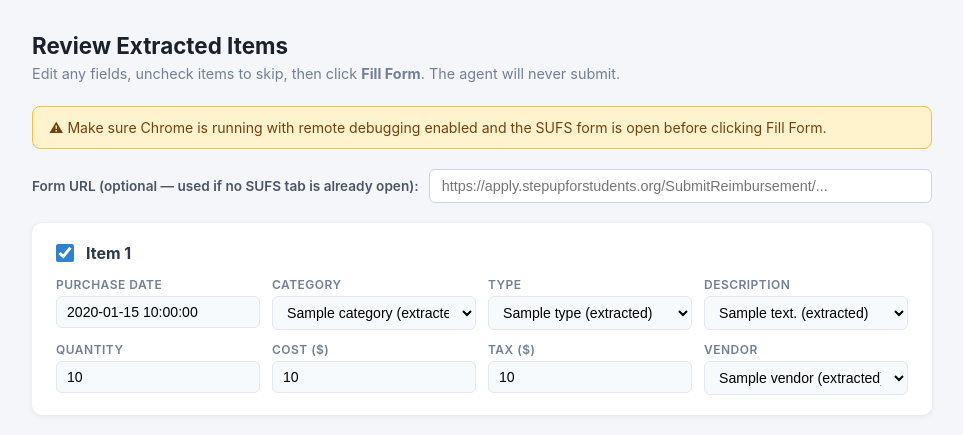
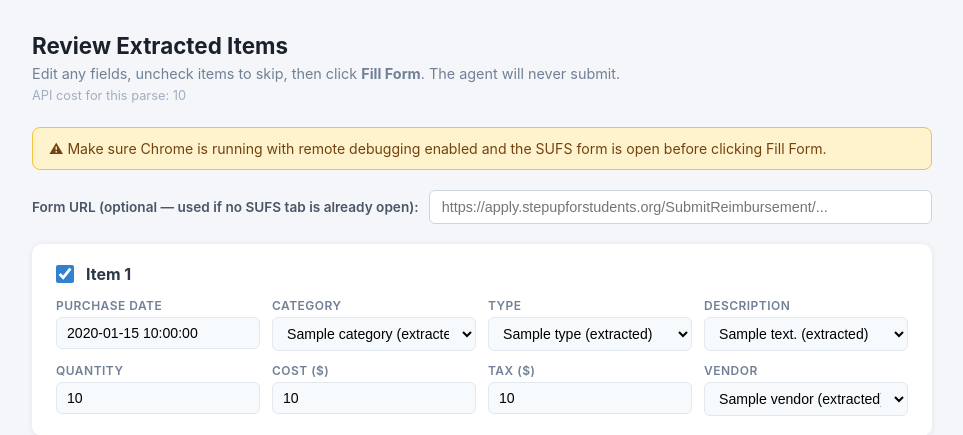
Before and after one commit to bnlbrght31/step_up_tool, a Flask app: template templates/confirm.html in a window 1280 px wide. Shown: the top 435 px of the page, without its empty margins (158-1121 px from the left). Run offline with Flask 3, Linux system fonts and the light colour scheme; the template is opened without the code that fills it: most values are stand-ins (such as "Sample title", 1, 10 or a date in 2020).

Commit message:
Display API cost in browser UI
- Receipt parser: cost shown below heading on confirm page
- Scanner: cost shown in summary line after scan completes

Co-Authored-By: Claude Sonnet 4.6 <noreply@anthropic.com>

```diff
--- a/main.py
+++ b/main.py
@@ -44,11 +44,12 @@ def upload():
     file.save(filepath)
 
     try:
-        items = parse_receipt(str(filepath))
+        items, parse_cost = parse_receipt(str(filepath))
     except Exception as e:
         return render_template("index.html", error=f"Failed to parse receipt: {e}", options_discovered=load_form_options() is not None)
 
     session["items"] = [item.to_dict() for item in items]
+    session["parse_cost"] = parse_cost
     return redirect(url_for("confirm"))
 
 
@@ -58,10 +59,12 @@ def confirm():
     if not items:
         return redirect(url_for("index"))
     form_options = load_form_options()
+    parse_cost = session.get("parse_cost")
     return render_template(
         "confirm.html",
         items=items,
         form_options_json=json.dumps(form_options) if form_options else "null",
+        parse_cost=f"${parse_cost:.4f}" if parse_cost else None,
         enumerate=enumerate,
     )
 
@@ -124,8 +127,8 @@ def scan_run():
     from_date = data.get("from_date")  # YYYY-MM-DD from date picker, or None
     try:
         existing = get_existing_order_numbers()
-        orders, after_date = scan_amazon_orders(existing, from_date=from_date)
-        return jsonify({"orders": orders, "after_date": after_date})
+        orders, after_date, scan_cost = scan_amazon_orders(existing, from_date=from_date)
+        return jsonify({"orders": orders, "after_date": after_date, "scan_cost": round(scan_cost, 4)})
     except RuntimeError as e:
         return jsonify({"error": str(e)}), 400
     except Exception as e:
--- a/src/amazon_scanner.py
+++ b/src/amazon_scanner.py
@@ -179,11 +179,12 @@ No explanation, no markdown."""
             print(f"[scanner] Claude chunk {i//CHUNK_SIZE + 1} failed ({e}), using keywords for this chunk")
             all_results.extend([check_eligibility(d) for d in chunk])
 
+    eligibility_cost = 0.0
     if total_in or total_out:
-        cost = (total_in * 0.80 + total_out * 4.00) / 1_000_000
-        print(f"[eligibility check] API cost: ${cost:.4f}  ({total_in:,} in / {total_out:,} out)")
+        eligibility_cost = (total_in * 0.80 + total_out * 4.00) / 1_000_000
+        print(f"[eligibility check] API cost: ${eligibility_cost:.4f}  ({total_in:,} in / {total_out:,} out)")
 
-    return all_results
+    return all_results, eligibility_cost
 
 
 # ---------------------------------------------------------------------------
@@ -375,8 +376,8 @@ def scan_amazon_orders(existing_order_numbers: set, from_date: str | None = None
 
     # Batch eligibility check via Claude Haiku (one API call for all orders)
     descriptions = [o["description"] for o in orders]
-    categories = batch_check_eligibility(descriptions)
+    categories, eligibility_cost = batch_check_eligibility(descriptions)
     for order, category in zip(orders, categories):
         order["eligible_category"] = category
 
-    return orders, after_date
+    return orders, after_date, eligibility_cost
--- a/src/receipt_parser.py
+++ b/src/receipt_parser.py
@@ -88,6 +88,8 @@ def parse_receipt(pdf_path: str) -> list[LineItem]:
         ],
     )
 
+    input_tokens, output_tokens = message.usage.input_tokens, message.usage.output_tokens
+    parse_cost = (input_tokens * 3.00 + output_tokens * 15.00) / 1_000_000
     _print_cost("claude-sonnet-4-6", message.usage, "receipt parser")
     raw = message.content[0].text.strip()
 
@@ -106,4 +108,4 @@ def parse_receipt(pdf_path: str) -> list[LineItem]:
         raw = match.group(0)
 
     items_data: list[dict] = json.loads(raw)
-    return [LineItem.from_dict(item) for item in items_data]
+    return [LineItem.from_dict(item) for item in items_data], parse_cost
--- a/templates/confirm.html
+++ b/templates/confirm.html
@@ -44,6 +44,9 @@
 <div class="page-header">
   <h1>Review Extracted Items</h1>
   <p class="sub">Edit any fields, uncheck items to skip, then click <strong>Fill Form</strong>. The agent will never submit.</p>
+  {% if parse_cost %}
+  <p style="margin-top:6px;font-size:.8rem;color:#a0aec0;">API cost for this parse: {{ parse_cost }}</p>
+  {% endif %}
 </div>
 
 <div class="warning-banner">
--- a/templates/scan.html
+++ b/templates/scan.html
@@ -141,10 +141,12 @@
 
       const newCount = orders.filter(o => !o.in_sheet).length;
       const eligibleCount = orders.filter(o => o.eligible_category && !o.in_sheet).length;
+      const costStr = data.scan_cost !== undefined ? ` — API cost: $${data.scan_cost.toFixed(4)}` : '';
       document.getElementById('summary-text').innerHTML =
         `Found <strong>${orders.length}</strong> orders — ` +
         `<strong>${newCount}</strong> not yet in sheet, ` +
-        `<strong>${eligibleCount}</strong> likely eligible.`;
+        `<strong>${eligibleCount}</strong> likely eligible` +
+        `<span style="color:#a0aec0;font-weight:400">${costStr}</span>.`;
 
       orders.forEach((o, i) => {
         const tr = document.createElement('tr');
```
